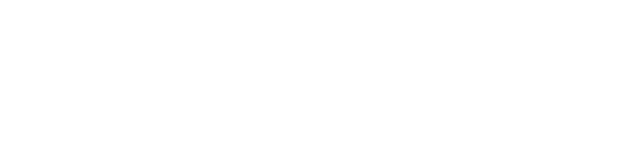
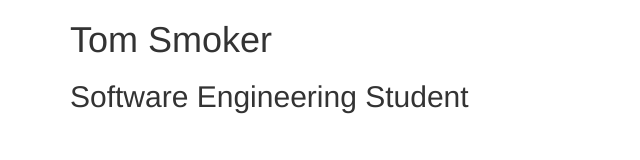
Before and after one commit to tomsmoker/tomsmoker.github.io, a plain HTML site: page index.html in a window 1280 px wide. Shown: the whole page, without its empty margins (0-640 px from the left). Drawn offline with Linux system fonts and the light colour scheme.

Commit message:
feat: header
- Added name and tag line

```diff
--- a/index.html
+++ b/index.html
@@ -10,5 +10,11 @@
 		<link rel="stylesheet" type="text/css" href="css/style.css" />
 	</head>
 	<body>
+    <div class="container">
+      <header>
+        <h1>Tom Smoker</h1>
+        <h2>Software Engineering Student</h2>
+      </header>
+    </div>
 	</body>
 </html>
```
